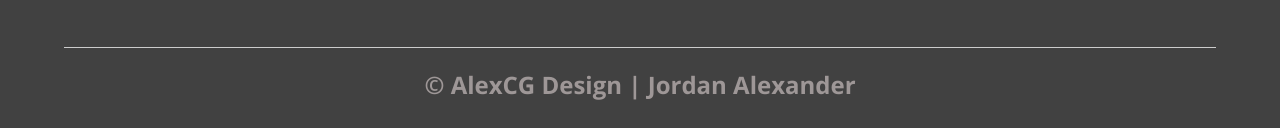
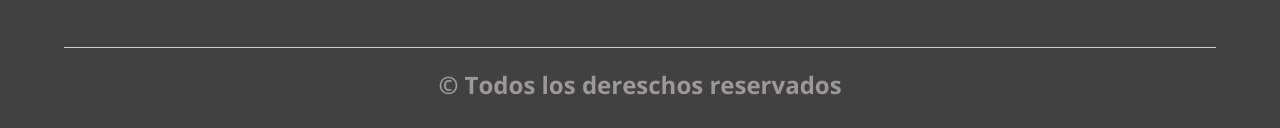
Before and after one commit to SerdorPeru/Hihienglish22, a plain HTML site: page index.html in a window 1280 px wide. Shown: the part 2876-3004 px from the top of the page. Drawn offline with nearby package versions, Linux system fonts and the light colour scheme.

Commit message:
Update index.html

```diff
--- a/index.html
+++ b/index.html
@@ -167,7 +167,7 @@
                 <p>8296312</p>
             </div>
         </div>
-        <h2 class="titulo-final">&copy; AlexCG Design | Jordan Alexander</h2>
+        <h2 class="titulo-final">&copy; Todos los dereschos reservados</h2>
     </footer>
 </body>
 
```
